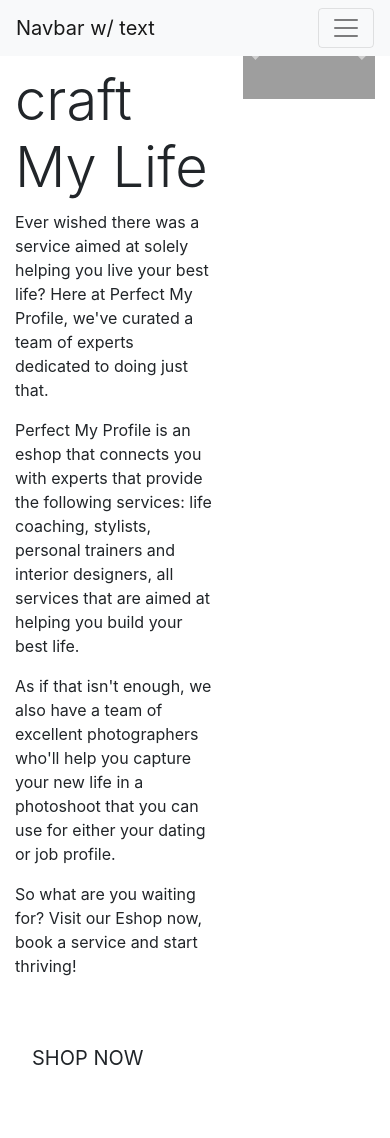
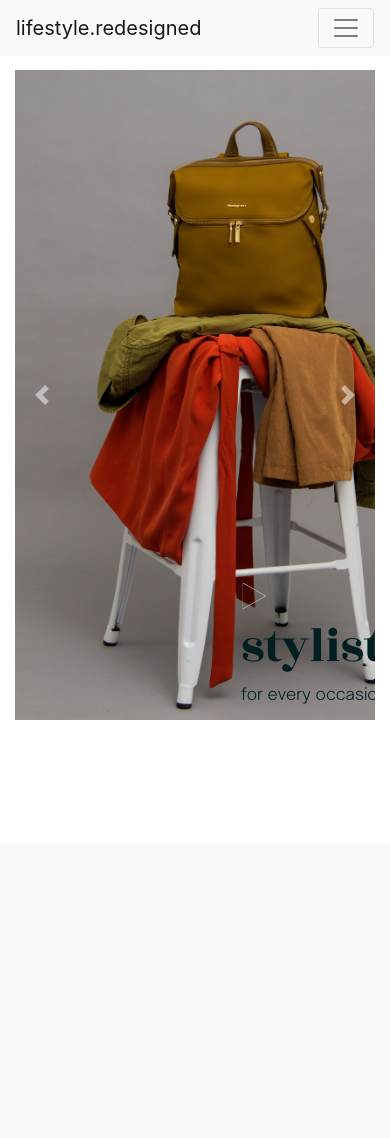
Before and after one commit to nafeesahyounis/milestone-4, a Django app: page / in a window 390 px wide. After the commit the page ends 720 px from the top, so only its background shows below. Run offline with Django 3.2, Linux system fonts and the light colour scheme; some libraries are stand-ins or nearby versions; grey boxes are pictures that could not be loaded.

Commit message:
changed layout of carousel and created side search bar in nav

```diff
--- a/home/templates/home/index.html
+++ b/home/templates/home/index.html
@@ -10,11 +10,11 @@
 {% endblock %}
 
 {% block content %}
-    <div class="container h-100">
-        <div class="row h-100">
-            <div class="col-7 my-auto first">
-                <h1 class="display-4 logo-font text-black">
-                    Re-craft My Life
+    <div class="container" style="margin-top:70px;">
+        <div class="row">
+           <!-- <div class="col-7 my-auto first">
+                <h1 class="text-black">
+                    lifestyle.redesigned
                 </h1>
                 <div> <p> Ever wished there was a service aimed at solely helping you live your best life? Here at Perfect My Profile, we've curated a team of experts dedicated to doing just that.</p>
                 <p> Perfect My Profile is an eshop that connects you with experts that provide the following services: life coaching, stylists, personal trainers and interior designers, all services that are aimed at helping you build your best life. </p>
@@ -25,12 +25,16 @@
                         <a href="" class="shop-now-button btn btn-lg rounded-0 text-uppercase py-3">Shop Now</a>
                     </h4>
                 </div>
-            </div>
-            <div class="col-5">
+            </div> -->
+            <div class="col-12">
 <div id="carouselExampleControls" class="carousel slide" data-ride="carousel">
   <div class="carousel-inner">
     <div class="carousel-item active">
-      <img class="d-block w-100" src="media/carouselpic1.jpg" alt="First slide">
+      <img class="d-block" src="media/stylist-resized.png" alt="First slide">
+      <div class="carousel-caption d-none d-md-block">
+    <h5>stylists</h5>
+    <p>for every occasion</p>
+  </div>
     </div>
     <div class="carousel-item">
       <img class="d-block w-100" src="media/photography.jpg" alt="Second slide">
--- a/templates/base.html
+++ b/templates/base.html
@@ -35,7 +35,7 @@
 
              <!--NAVBAR and LOGO, Navbar toggles in mobile view for ease of navigation on smaller screen size-->
     <nav class="navbar navbar-expand-lg navbar-light bg-light fixed-top">
-  <a class="navbar-brand" href="#">Navbar w/ text</a>
+  <a class="navbar-brand" href="#">lifestyle.redesigned</a>
   <button class="navbar-toggler" type="button" data-toggle="collapse" data-target="#navbarText" aria-controls="navbarText" aria-expanded="false" aria-label="Toggle navigation">
     <span class="navbar-toggler-icon"></span>
   </button>
```
Also changed, not shown: media/stylist-resized.png (added).
